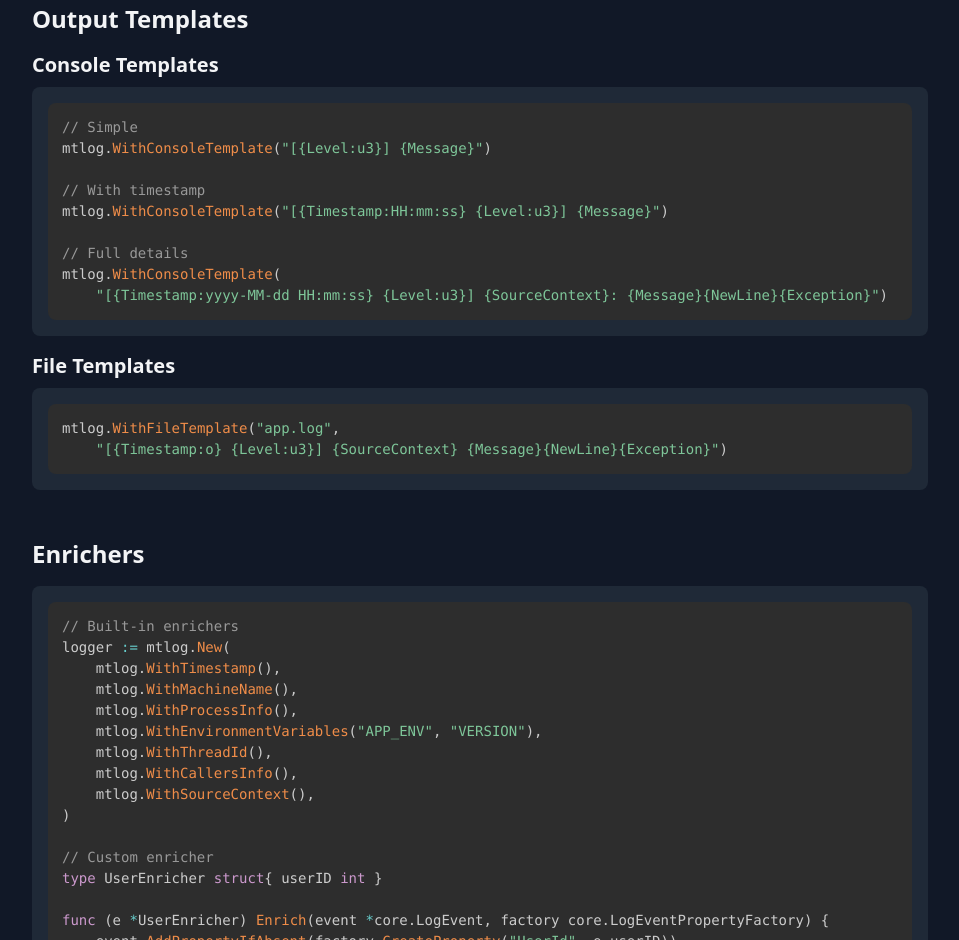
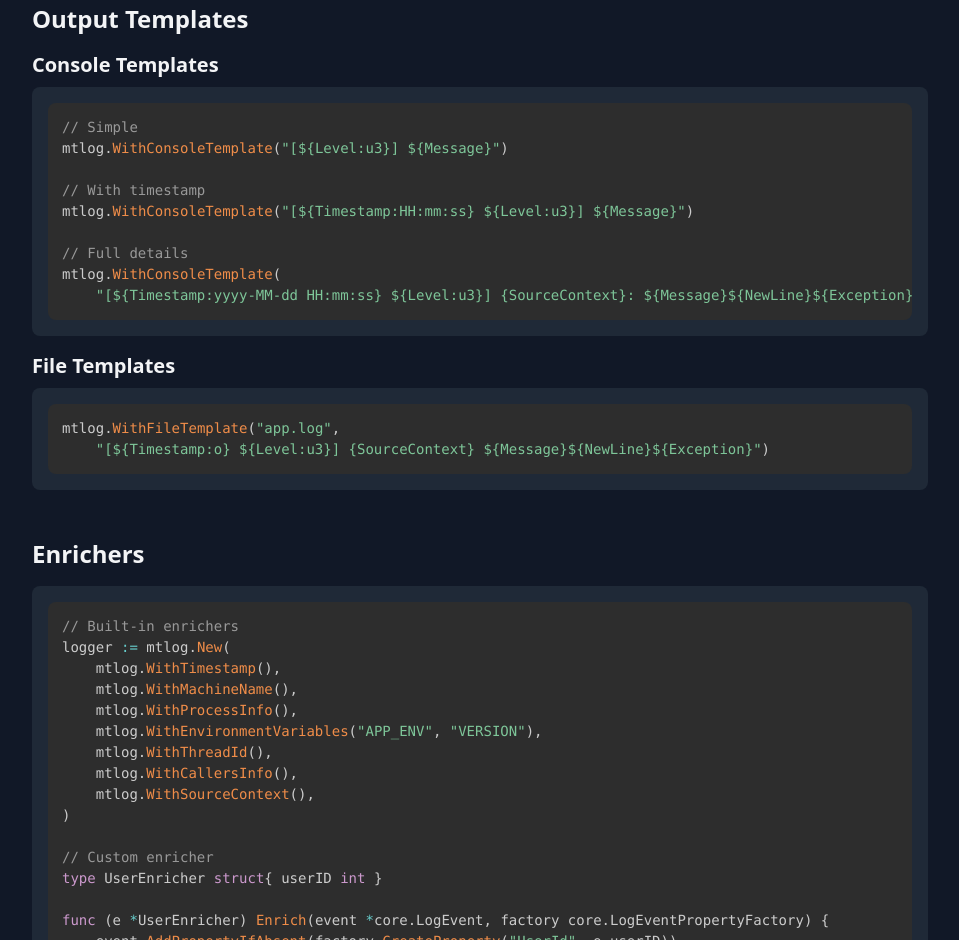
Before and after one commit to willibrandon/mtlog, a plain HTML site: page docs/quick-reference.html in a window 1280 px wide. Shown: the part 2259-3199 px from the top of the page, without its empty margins (272-1231 px from the left). Drawn offline with nearby package versions, Linux system fonts and the light colour scheme.

Commit message:
docs: update output templates to use ${...} syntax in quick-reference.html

```diff
--- a/docs/quick-reference.html
+++ b/docs/quick-reference.html
@@ -218,20 +218,20 @@ log.Information("Code: {Code,-5}", "ABC")        // "ABC  "</code></pre>
                         <h3 class="text-xl font-semibold mb-2">Console Templates</h3>
                         <div class="bg-gray-800 rounded-lg p-4 mb-4">
                             <pre><code class="language-go">// Simple
-mtlog.WithConsoleTemplate("[{Level:u3}] {Message}")
+mtlog.WithConsoleTemplate("[${Level:u3}] ${Message}")
 
 // With timestamp
-mtlog.WithConsoleTemplate("[{Timestamp:HH:mm:ss} {Level:u3}] {Message}")
+mtlog.WithConsoleTemplate("[${Timestamp:HH:mm:ss} ${Level:u3}] ${Message}")
 
 // Full details
 mtlog.WithConsoleTemplate(
-    "[{Timestamp:yyyy-MM-dd HH:mm:ss} {Level:u3}] {SourceContext}: {Message}{NewLine}{Exception}")</code></pre>
+    "[${Timestamp:yyyy-MM-dd HH:mm:ss} ${Level:u3}] {SourceContext}: ${Message}${NewLine}${Exception}")</code></pre>
                         </div>
 
                         <h3 class="text-xl font-semibold mb-2">File Templates</h3>
                         <div class="bg-gray-800 rounded-lg p-4 mb-4">
                             <pre><code class="language-go">mtlog.WithFileTemplate("app.log",
-    "[{Timestamp:o} {Level:u3}] {SourceContext} {Message}{NewLine}{Exception}")</code></pre>
+    "[${Timestamp:o} ${Level:u3}] {SourceContext} ${Message}${NewLine}${Exception}")</code></pre>
                         </div>
                     </section>
 
```
